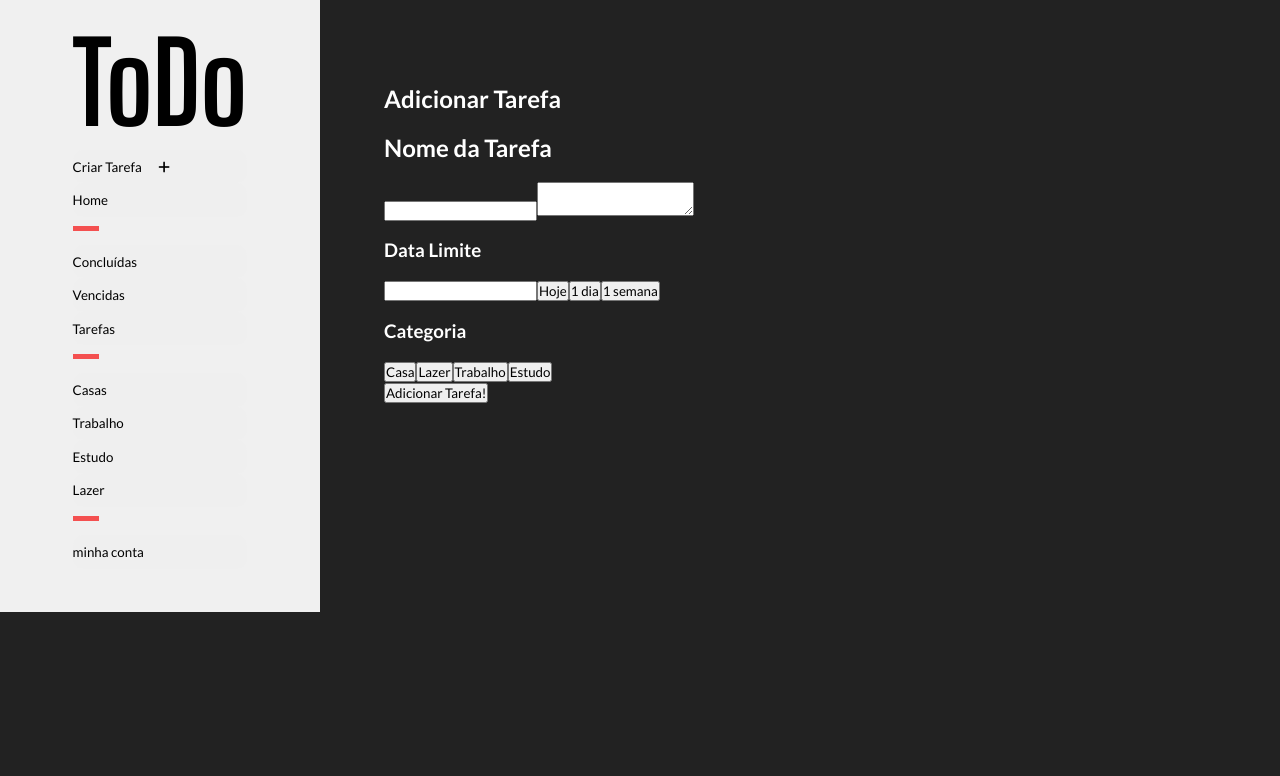
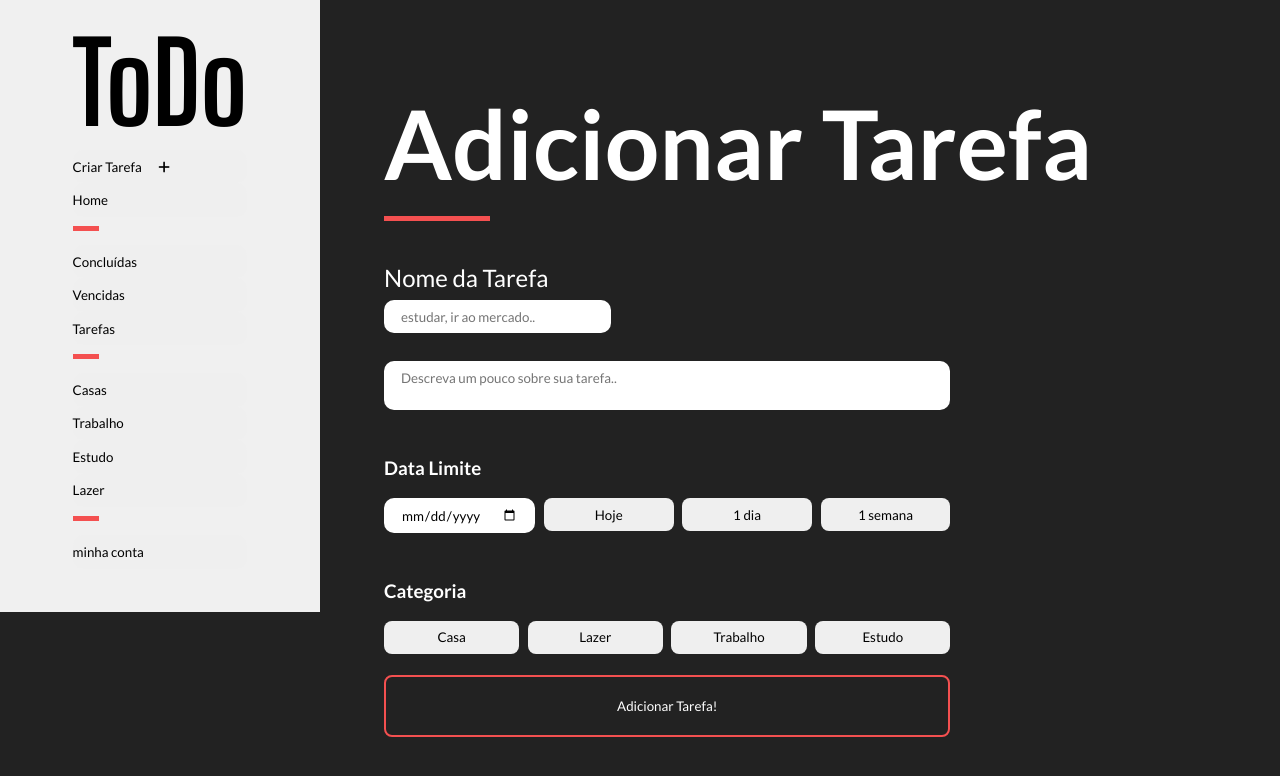
Before and after one commit to itallovidal/React.JS-TodoApp, a React (Vite) app: page / in a window 1280 px wide. Shown: the top 776 px of the page. Built offline with nearby package versions, Linux system fonts and the light colour scheme.

Commit message:
tela de criação de tarefa

```diff
--- a/public/_partials/_index.scss
+++ b/public/_partials/_index.scss
@@ -20,6 +20,7 @@ $esp-xg: 12%;
 $esp-g: 8%;
 $esp-m: 5%;
 $esp-p: 3%;
+$esp-pp: 1.5%;
 
 @mixin afterDetail($width: 15%, $height: 5px){
   position: absolute;
@@ -57,13 +58,25 @@ main{
   width: 75%;
 }
 
+input, textarea{
+  font-family: $fonte-1;
+  padding: $esp-pp $esp-p;
+  width: 40%;
+  border-radius: 10px;
+  border: none;
+  outline: none;
+  margin-bottom: $esp-m !important;
+  display: block;
+}
+
 .btn{
   border: none;
   outline: none;
-  padding: $esp-p $esp-m;
-  border-radius: 10px;
+  padding: $esp-pp $esp-p;
+  border-radius: 8px;
   cursor: pointer;
   transition: 500ms;
+  font-family: $fonte-1;
 }
 
 .btn:hover{
--- a/public/_partials/_newTask.scss
+++ b/public/_partials/_newTask.scss
@@ -3,6 +3,66 @@
 #container_newTask{
     color: white;
     padding: $esp-m;
+    display: flex;
+    flex-direction: column;
+    opacity: 0;
 
+    h1{
+        font-size: $font-tamanho-xxg;
+        position: relative;
+        margin-block: $esp-p;
+        padding-bottom: $esp-p;
+    }
 
+    h1:after{
+        @include afterDetail()
+    }
+
+    section{
+        width: 80%;
+        h2{
+            font-weight: 400;
+            margin-bottom: $esp-pp;
+        }
+
+        input{
+            display: block;
+            margin-bottom: $esp-pp;
+        }
+
+        #customData{
+            display: inline;
+            cursor: pointer;
+        }
+
+        textarea{
+            resize: none;
+            width: 100%;
+            height: 15ch;
+        }
+
+        div{
+            display: flex;
+            gap: $esp-pp;
+
+            button, input{
+                width: 100%;
+                height: 100%;
+            }
+        }
+    }
+
+    #btn_addTask{
+        margin-block: $esp-p;
+        padding: $esp-p;
+        width: 80%;
+        color: white;
+        background-color: $cor-1;
+        border: 2px solid $cor-3;
+    }
+
+    #btn_addTask:hover{
+        background-color: $cor-3;
+
+    }
 }
--- a/public/css/style.css
+++ b/public/css/style.css
@@ -25,13 +25,25 @@ main {
   width: 75%;
 }
 
+input, textarea {
+  font-family: "Lato", sans-serif;
+  padding: 1.5% 3%;
+  width: 40%;
+  border-radius: 10px;
+  border: none;
+  outline: none;
+  margin-bottom: 5% !important;
+  display: block;
+}
+
 .btn {
   border: none;
   outline: none;
-  padding: 3% 5%;
-  border-radius: 10px;
+  padding: 1.5% 3%;
+  border-radius: 8px;
   cursor: pointer;
   transition: 500ms;
+  font-family: "Lato", sans-serif;
 }
 
 .btn:hover {
@@ -162,18 +174,65 @@ aside nav section:nth-child(-n+4):after {
   margin-block: 0;
   margin-bottom: 5%;
 }
-#container_login input {
-  font-family: "Lato", sans-serif;
-  padding: 3%;
-  width: 40%;
-  border-radius: 10px;
-  border: none;
-  outline: none;
-  margin-bottom: 5%;
-  display: block;
-}
 
 #container_newTask {
   color: white;
   padding: 5%;
+  display: flex;
+  flex-direction: column;
+  opacity: 0;
 }
+#container_newTask h1 {
+  font-size: 6rem;
+  position: relative;
+  margin-block: 3%;
+  padding-bottom: 3%;
+}
+#container_newTask h1:after {
+  position: absolute;
+  content: "";
+  height: 5px;
+  width: 15%;
+  background: #F45050;
+  bottom: 0;
+  left: 0;
+}
+#container_newTask section {
+  width: 80%;
+}
+#container_newTask section h2 {
+  font-weight: 400;
+  margin-bottom: 1.5%;
+}
+#container_newTask section input {
+  display: block;
+  margin-bottom: 1.5%;
+}
+#container_newTask section #customData {
+  display: inline;
+  cursor: pointer;
+}
+#container_newTask section textarea {
+  resize: none;
+  width: 100%;
+  height: 15ch;
+}
+#container_newTask section div {
+  display: flex;
+  gap: 1.5%;
+}
+#container_newTask section div button, #container_newTask section div input {
+  width: 100%;
+  height: 100%;
+}
+#container_newTask #btn_addTask {
+  margin-block: 3%;
+  padding: 3%;
+  width: 80%;
+  color: white;
+  background-color: #222222;
+  border: 2px solid #F45050;
+}
+#container_newTask #btn_addTask:hover {
+  background-color: #F45050;
+}
--- a/src/App.jsx
+++ b/src/App.jsx
@@ -3,20 +3,22 @@ import Aside from "./aside.jsx";
 import Welcome from "./Welcome.jsx";
 import NewTask from "./newTask.jsx";
 
+function checkUser(){
+  return localStorage.getItem(userName)
+}
+
 function App() {
-  const [state, setState] = React.useState(1)
+  const [state, setState] = React.useState(0)
 
-
-  if(state === 0){
-   return <Welcome attPag={setState}/>
-  }
-  else{
+  if(checkUser){
       return (
         <>
             <Aside/>
             <NewTask/>
         </>
         )
+    }else{
+      return <Welcome attPag={setState}/>
     }
 }
 
--- a/src/newTask.jsx
+++ b/src/newTask.jsx
@@ -2,23 +2,23 @@ import React from 'react';
 
 const NewTask = () => {
     return (
-        <article id='container_newTask'>
+        <article className='fade-in' id='container_newTask'>
             <h1>Adicionar Tarefa</h1>
 
             <section>
                 <h2>Nome da Tarefa</h2>
-                <input/>
-                <textarea/>
+                <input type='text' placeholder='estudar, ir ao mercado..'/>
+                <textarea placeholder='Descreva um pouco sobre sua tarefa..'/>
             </section>
 
             <section>
                 <h3>Data Limite</h3>
 
                 <div>
-                    <input type="data"/>
-                    <button>Hoje</button>
-                    <button>1 dia</button>
-                    <button>1 semana</button>
+                    <input id='customData' type="date"/>
+                    <button className='btn'>Hoje</button>
+                    <button className='btn'>1 dia</button>
+                    <button className='btn'>1 semana</button>
                 </div>
             </section>
 
@@ -26,14 +26,14 @@ const NewTask = () => {
                 <h3>Categoria</h3>
 
                 <div>
-                    <button>Casa</button>
-                    <button>Lazer</button>
-                    <button>Trabalho</button>
-                    <button>Estudo</button>
+                    <button className='btn'>Casa</button>
+                    <button className='btn'>Lazer</button>
+                    <button className='btn'>Trabalho</button>
+                    <button className='btn'>Estudo</button>
                 </div>
             </section>
 
-            <button>Adicionar Tarefa!</button>
+            <button className='btn' id='btn_addTask'>Adicionar Tarefa!</button>
         </article>
     );
 };
--- a/src/welcome.jsx
+++ b/src/welcome.jsx
@@ -13,6 +13,7 @@ const Welcome = ({attPag}) => {
         if(userName.length > 3){
             console.log('logado')
 
+            localStorage.setItem('userName', userName)
             articles.forEach(article => article.classList.add('fade-out'))
 
             setTimeout(() => {
```
Also changed, not shown: public/_partials/_welcome.scss (+0 -10 lines). Lines whose indentation alone changed are shown as unchanged.
